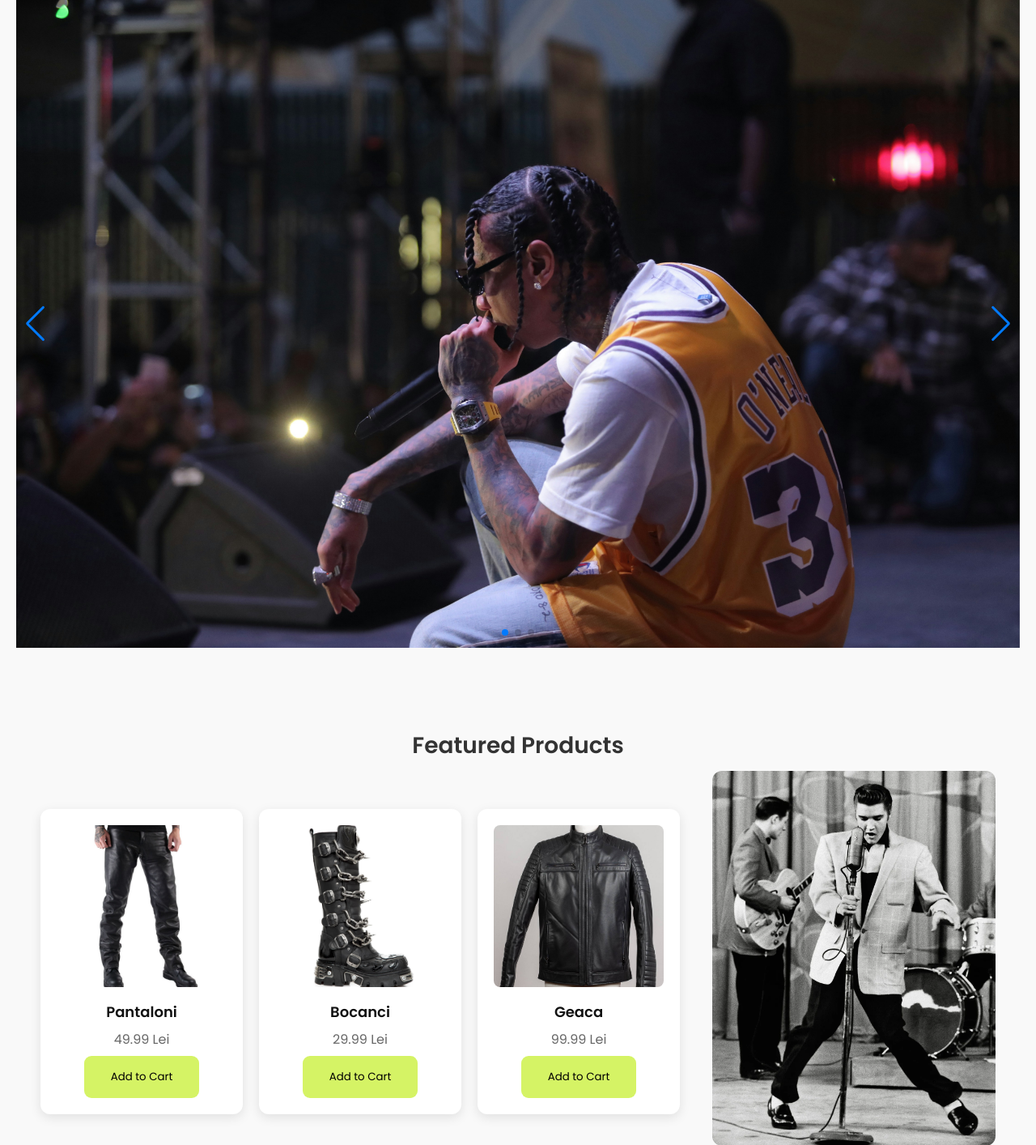
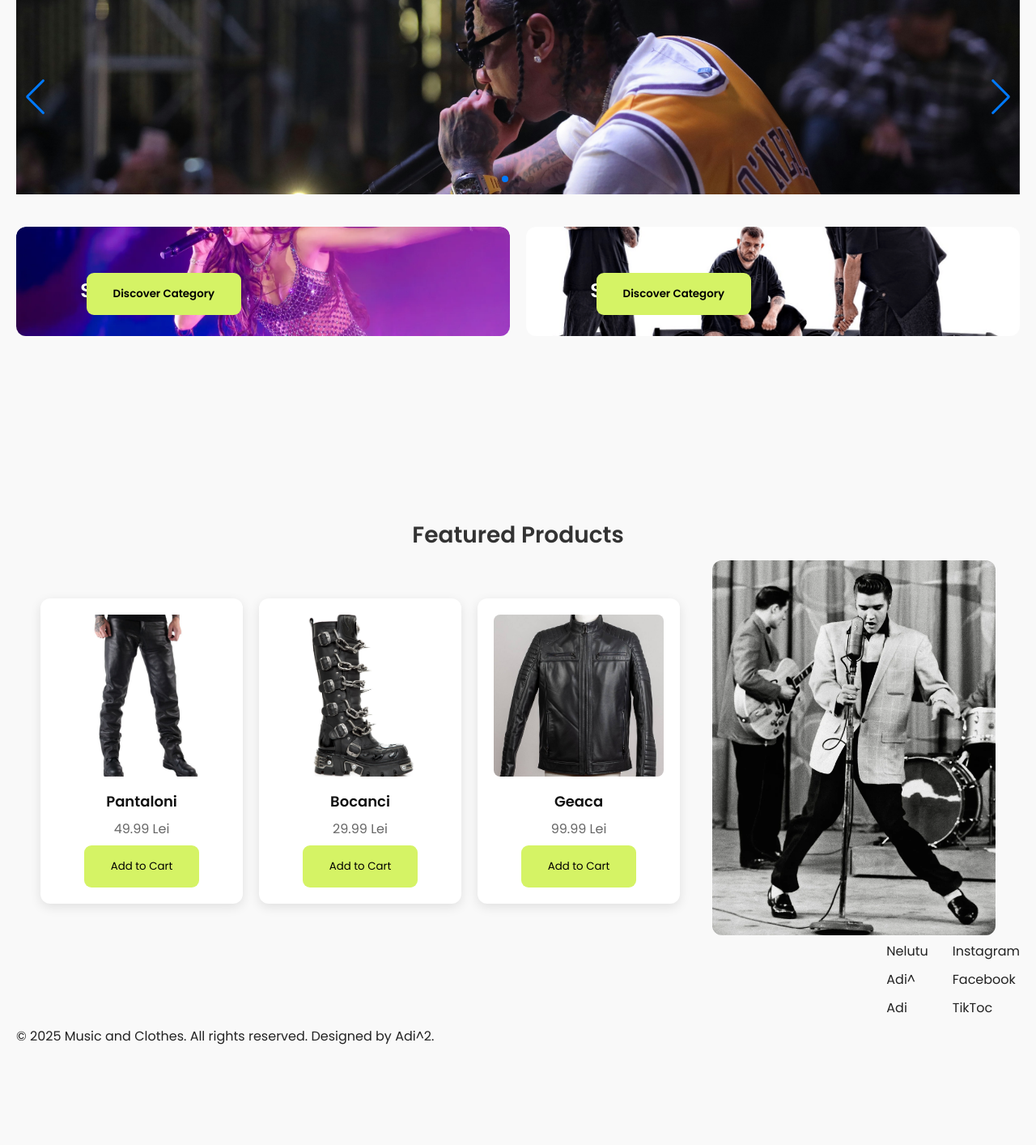
Before and after one commit to OrsAdi/ITECWEBdev, a Django app: page / in a window 1280 px wide. Shown: the part 99-1513 px from the top of the page at 81% size. After the commit the page ends 1389 px from the top, so only its background shows below. Run offline with Django 5.2, Linux system fonts and the light colour scheme.

Commit message:
Update style.css

```diff
--- a/mysite/static/css/style.css
+++ b/mysite/static/css/style.css
@@ -14,12 +14,12 @@ body {
 }
 
 .slideshow {
-  max-height: 500px;
+  max-height: 30vh;
 }
 
 .swiper {
   width: 100%;
-  height: 100vh;
+  height: 30vh;
   /* Make the slideshow take up the full viewport height */
   overflow: hidden;
 }
```
